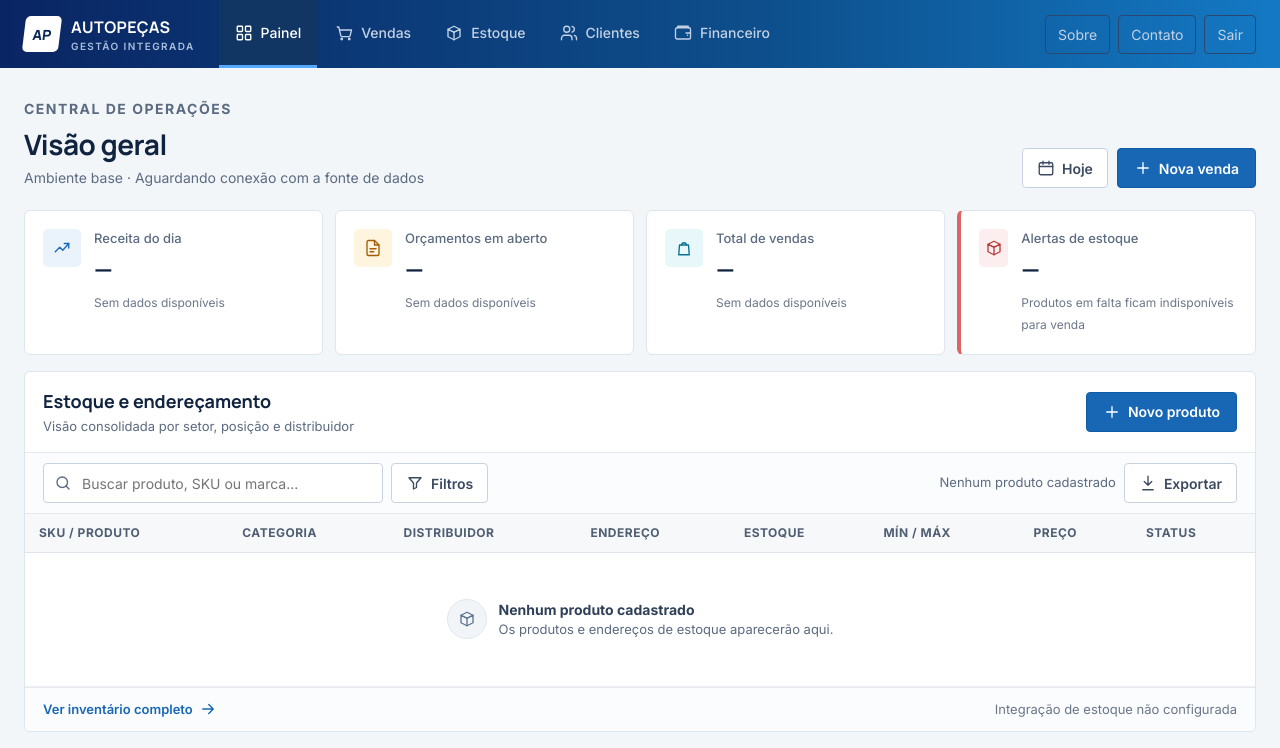
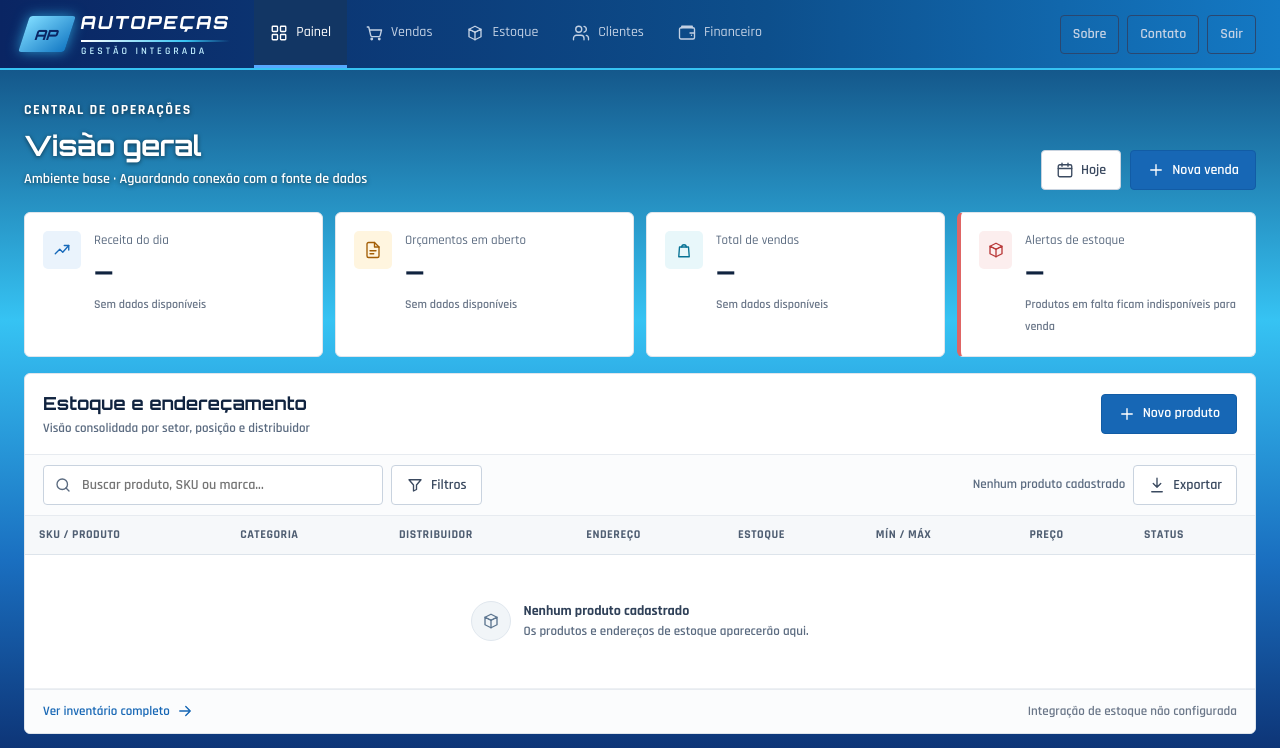
Before and after one commit to giordannaevangelista501-commits/meu-primeiro-site, a plain HTML site: page index.html in a window 1280 px wide. Shown: the top 748 px of the page. Drawn offline with Linux system fonts and the light colour scheme.

Commit message:
Adiciona tema tecnológico com novas fontes

```diff
--- a/css/style.css
+++ b/css/style.css
@@ -19,16 +19,16 @@
 /* Aparência geral de todas as páginas. */
 body {
   margin: 0;
-  font-family: "Inter", Arial, sans-serif;
+  font-family: "Rajdhani", Arial, sans-serif;
   font-size: 15px;
   line-height: 1.5;
   color: #10233f;
   background-color: #f3f6f9;
 }
 
-/* Títulos usam a fonte Manrope (carregada no <head> de cada página). */
+/* Títulos usam a fonte Orbitron (carregada no <head> de cada página). */
 h1, h2, h3 {
-  font-family: "Manrope", Arial, sans-serif;
+  font-family: "Orbitron", Arial, sans-serif;
   margin: 0;
 }
 
@@ -91,14 +91,14 @@ input:focus-visible {
   background-color: white;
   color: #0b2854;
   border-radius: 5px;
-  font-family: "Manrope", Arial, sans-serif;
+  font-family: "Orbitron", Arial, sans-serif;
   font-weight: 800;
   font-size: 14px;
   transform: skew(-7deg);    /* deixa o quadrado levemente inclinado */
 }
 .marca-texto strong {
   display: block;
-  font-family: "Manrope", Arial, sans-serif;
+  font-family: "Orbitron", Arial, sans-serif;
   font-size: 16px;
   letter-spacing: 0.5px;
 }
@@ -518,7 +518,7 @@ td {
   font-size: 12px;
 }
 .saldo strong {
-  font-family: "Manrope", Arial, sans-serif;
+  font-family: "Orbitron", Arial, sans-serif;
   font-size: 16px;
 }
 
@@ -611,3 +611,61 @@ footer {
   border-radius: 6px;
   margin-bottom: 20px;
 }
+
+/* =========================================================
+   13. TEMA TECNOLÓGICO-ESPORTIVO
+   Fica no final de propósito: no CSS, a regra que vem
+   depois vence a de antes (é o "efeito cascata").
+   ========================================================= */
+
+/* Letras mais grossas em todo o site. */
+body {
+  font-weight: 600;
+  /* Mesmo degradê do login em todas as telas. */
+  background: linear-gradient(180deg, #0b3a6e 0%, #36c3f3 40%, #1a6fc0 70%, #0a2563 100%);
+  background-attachment: fixed; /* o fundo fica parado ao rolar */
+  min-height: 100vh;
+}
+
+/* Linha ciano embaixo do topo. */
+.topo { border-bottom: 2px solid #36c3f3; }
+
+/* Textos que ficam direto sobre o fundo azul: brancos com sombra. */
+.pagina-topo h1,
+.pagina-topo p,
+footer {
+  color: white;
+  text-shadow: 0 1px 4px rgba(0, 0, 0, 0.55);
+}
+.sobretitulo { color: #d4f3ff; }
+
+/* ===== Logo do topo ===== */
+/* Selo "AP": inclinado, em degradê ciano e com brilho. */
+.marca-simbolo {
+  width: 46px;
+  height: 36px;
+  background: linear-gradient(135deg, #7fdcff, #1479c4);
+  color: #0a2563;
+  border-radius: 3px;
+  transform: skew(-18deg);
+  font-family: "Orbitron", Arial, sans-serif;
+  font-weight: 900;
+  box-shadow: 0 0 12px rgba(54, 195, 243, 0.7);
+}
+/* Nome inclinado, como em logos de carro. */
+.marca-texto strong {
+  display: inline-block;
+  transform: skew(-10deg);
+  font-family: "Orbitron", Arial, sans-serif;
+  font-weight: 800;
+  font-size: 18px;
+  letter-spacing: 2px;
+}
+/* Faixa de "velocidade" acima de GESTÃO INTEGRADA. */
+.marca-texto small {
+  margin-top: 3px;
+  padding-top: 4px;
+  color: #bfeeff;
+  letter-spacing: 3px;
+  background: linear-gradient(90deg, #ffffff, #36c3f3 70%, transparent) top left / 100% 2px no-repeat;
+}
--- a/index.html
+++ b/index.html
@@ -10,10 +10,10 @@
   <meta name="viewport" content="width=device-width, initial-scale=1.0">
   <!-- Define o texto exibido na aba do navegador. -->
   <title>Painel | Autopeças</title>
-  <!-- Carrega as fontes Inter (textos) e Manrope (títulos) do Google Fonts. -->
+  <!-- Carrega as fontes Rajdhani (textos) e Orbitron (títulos) do Google Fonts. -->
   <link rel="preconnect" href="https://fonts.googleapis.com">
   <link rel="preconnect" href="https://fonts.gstatic.com" crossorigin>
-  <link rel="stylesheet" href="https://fonts.googleapis.com/css2?family=Inter:wght@400;500;600;700&amp;family=Manrope:wght@700;800&amp;display=swap">
+  <link rel="stylesheet" href="https://fonts.googleapis.com/css2?family=Rajdhani:wght@400;500;600;700&amp;family=Orbitron:wght@700;800&amp;display=swap">
   <!-- Conecta este HTML à folha de estilos externa. -->
   <link rel="stylesheet" href="css/style.css">
 </head>
```
Also changed, not shown: contato.html (+2 -2 lines), login.html (+1 -1 lines).
